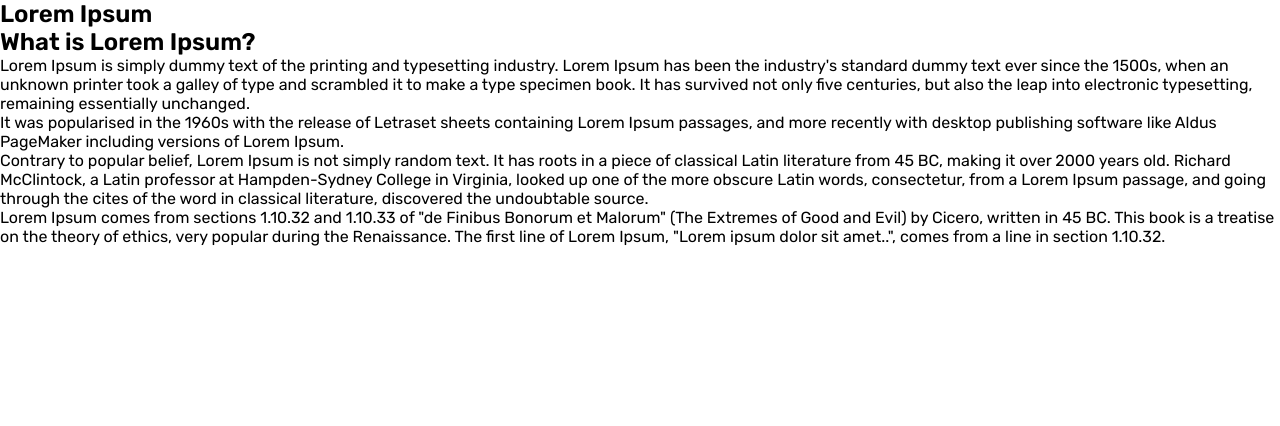
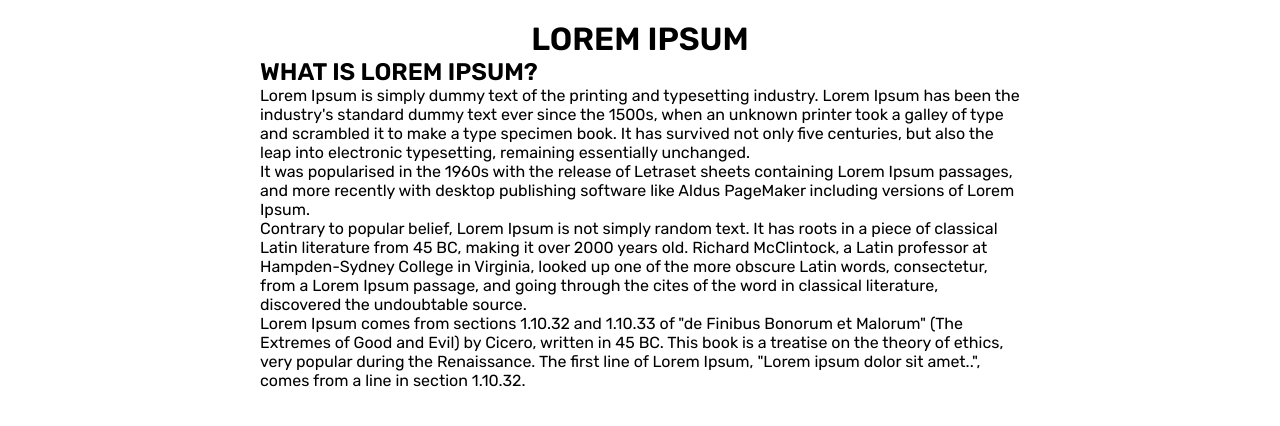
Before and after one commit to enriconi/document-view, a plain HTML site: page index.html in a window 1280 px wide. Drawn offline with Linux system fonts and the light colour scheme.

Commit message:
style(container): add style section

```diff
--- a/css/style.css
+++ b/css/style.css
@@ -12,9 +12,36 @@ p {
   padding: 0;
 }
 
+h1 {
+  font-size: 32px;
+}
+
+h2 {
+  font-size: 24px;
+}
+
+p {
+  font-size: 16px;
+}
+
+.page {
+  display: flex;
+  justify-content: center;
+}
+
+.container {
+  display: flex;
+  padding: 20px;
+  flex-direction: column;
+  align-items: center;
+  min-height: 100vh;
+  max-width: 800px;
+}
+
 .title {
   font-family: 'Rubik', sans-serif;
   font-weight: 600;
+  text-transform: uppercase;
 }
 
 .info {
--- a/index.html
+++ b/index.html
@@ -9,7 +9,8 @@
 </head>
 
 <body>
-  <section>
+  <section class="page">
+    <section class="container">
       <h1 class="title">Lorem Ipsum</h1>
       <div>
         <h2 class="title">What is Lorem Ipsum?</h2>
@@ -23,6 +24,7 @@
         <p class="info">Lorem Ipsum comes from sections 1.10.32 and 1.10.33 of "de Finibus Bonorum et Malorum" (The Extremes of Good and Evil) by Cicero, written in 45 BC. This book is a treatise on the theory of ethics, very popular during the Renaissance. The first line of Lorem Ipsum, "Lorem ipsum dolor sit amet..", comes from a line in section 1.10.32.</p>
       </div>
     </section>
+  </section>
 </body>
 
 </html>
```
Lines whose indentation alone changed are shown as unchanged.
